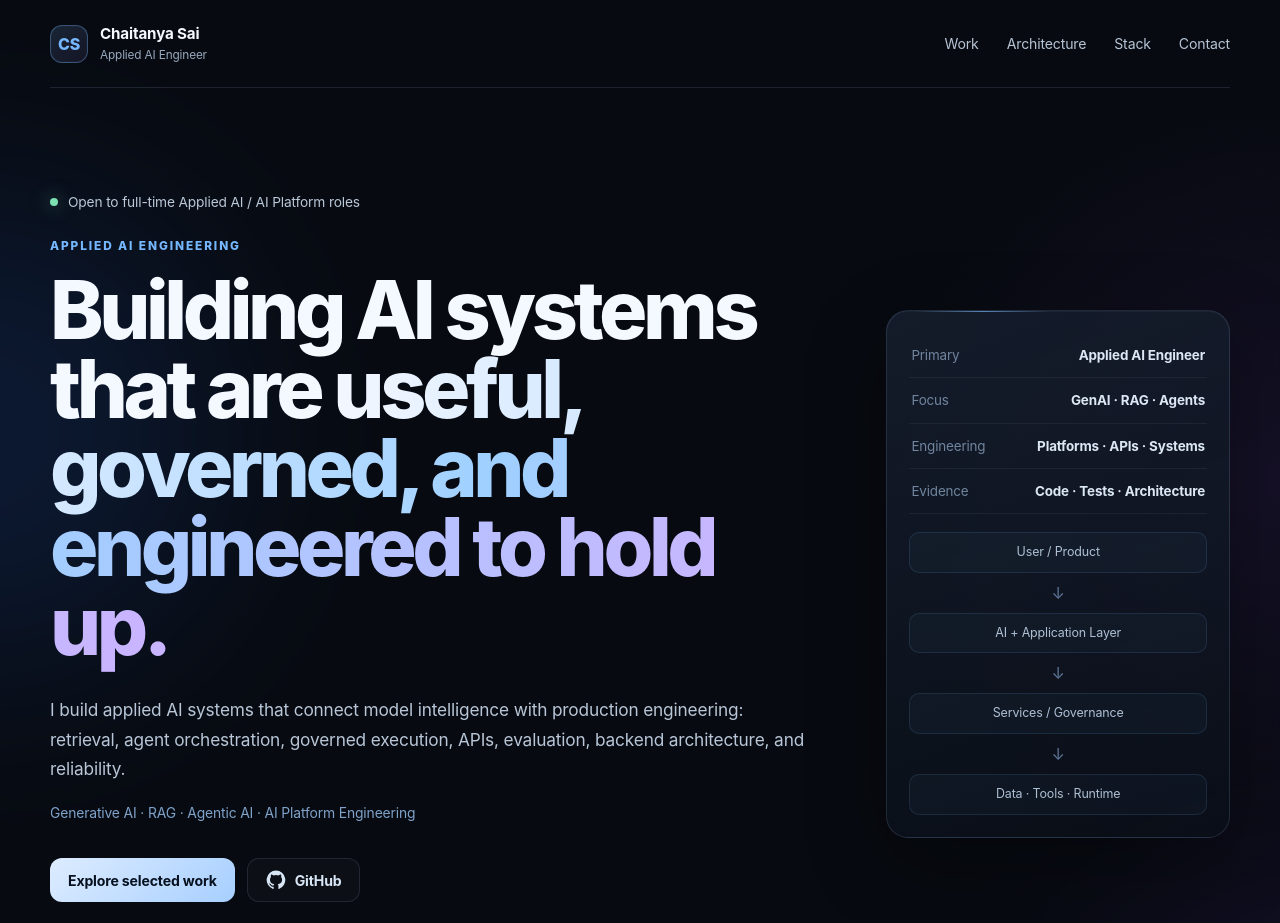
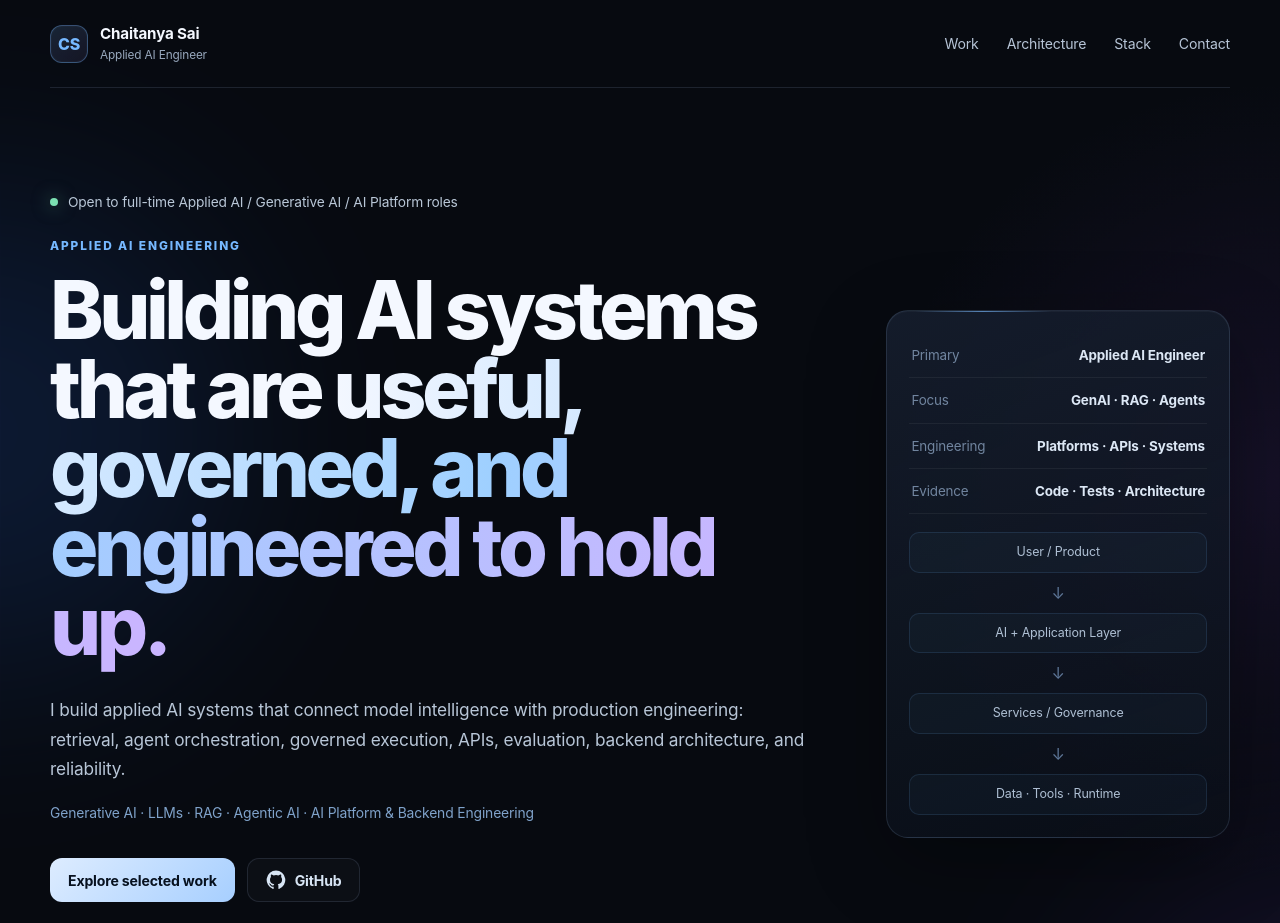
Before and after one commit to chaitanyaAI-careers/Portfolio, a Next.js app: page / in a window 1280 px wide. Shown: the top 923 px of the page. Built offline with nearby package versions, Linux system fonts and the light colour scheme; no server answers.

Commit message:
Align portfolio career positioning

```diff
--- a/app/layout.tsx
+++ b/app/layout.tsx
@@ -10,20 +10,22 @@ export const metadata: Metadata = {
   metadataBase: new URL(siteUrl),
   title: "Chaitanya Sai | Applied AI Engineer",
   description:
-    "Applied AI engineering portfolio focused on Generative AI, RAG, Agentic AI, AI Platform Engineering, backend engineering and reliable AI systems.",
+    "Applied AI engineering portfolio focused on Generative AI, LLMs, RAG, Agentic AI, AI Platform Engineering, backend engineering and reliable AI systems.",
   keywords: [
     "Applied AI Engineer",
     "Generative AI Engineer",
+    "LLM Engineer",
     "RAG",
     "Agentic AI",
     "AI Platform Engineering",
+    "AI Backend Engineer",
     "FastAPI",
     "Python",
   ],
   openGraph: {
     title: "Chaitanya Sai | Applied AI Engineer",
     description:
-      "Generative AI · RAG · Agentic AI · AI Platform Engineering",
+      "Generative AI · LLMs · RAG · Agentic AI · AI Platform & Backend Engineering",
     type: "website",
     url: siteUrl,
     siteName: "Chaitanya Sai — Applied AI Engineering Portfolio",
@@ -33,7 +35,7 @@ export const metadata: Metadata = {
     card: "summary_large_image",
     title: "Chaitanya Sai | Applied AI Engineer",
     description:
-      "Generative AI · RAG · Agentic AI · AI Platform Engineering",
+      "Generative AI · LLMs · RAG · Agentic AI · AI Platform & Backend Engineering",
     images: ["/opengraph-image"],
   },
 };
--- a/app/opengraph-image.tsx
+++ b/app/opengraph-image.tsx
@@ -28,10 +28,10 @@ export default function OpenGraphImage() {
           Chaitanya Sai
         </div>
         <div style={{ display: "flex", fontSize: 34, color: "#d9e4f4", marginTop: 16 }}>
-          Generative AI · RAG · Agentic AI · AI Platform Engineering
+          Generative AI · LLMs · RAG · Agentic AI
         </div>
         <div style={{ display: "flex", fontSize: 24, color: "#8da3bd", marginTop: 28 }}>
-          Backend Engineering · Evaluation · Governance · Reliability
+          AI Platform · Backend Engineering · Evaluation · Governance
         </div>
       </div>
     ),
--- a/app/page.tsx
+++ b/app/page.tsx
@@ -45,7 +45,7 @@ export default function Home() {
 
       <section id="top" className="hero shell">
         <div className="hero-copy">
-          <p className="availability"><span /> Open to full-time Applied AI / AI Platform roles</p>
+          <p className="availability"><span /> Open to full-time Applied AI / Generative AI / AI Platform roles</p>
           <p className="eyebrow">Applied AI Engineering</p>
           <h1>
             Building AI systems that are
@@ -192,7 +192,7 @@ export default function Home() {
 
       <footer className="footer shell">
         <span>© 2026 {portfolio.name}</span>
-        <span>Applied AI · RAG · Agentic AI · AI Platform Engineering</span>
+        <span>Applied AI · LLMs · RAG · Agentic AI · AI Platforms</span>
       </footer>
     </main>
   );
--- a/data/portfolio.ts
+++ b/data/portfolio.ts
@@ -13,7 +13,7 @@ export const portfolio = {
   name: "Chaitanya Sai",
   headline: "Applied AI Engineer",
   positioning:
-    "Generative AI · RAG · Agentic AI · AI Platform Engineering",
+    "Generative AI · LLMs · RAG · Agentic AI · AI Platform & Backend Engineering",
   location: "Milwaukee, WI · Open to Remote & Relocation",
   email: "chaitanya.careerpaths@gmail.com",
   intro:
```
Also changed, not shown: 1 other file (tests, documents, lock files or other folders).
